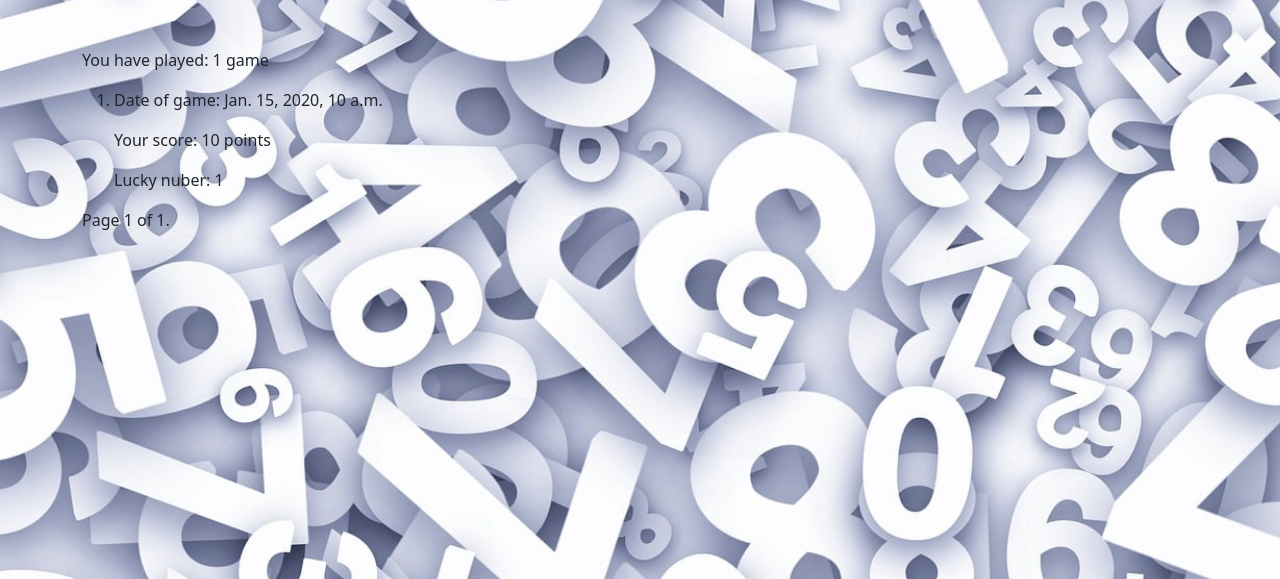
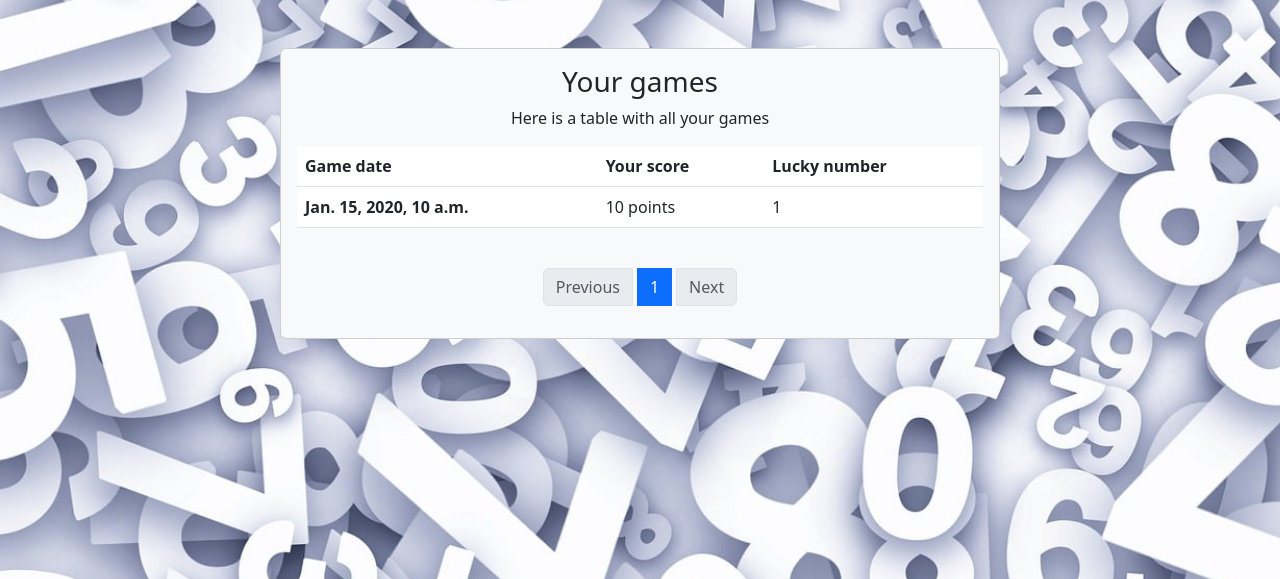
Before and after one commit to Kowal1996/Digit_Dash, a Django app: page /lottoGames/userGames/ in a window 1280 px wide. Shown: the part 106-685 px from the top of the page. Run offline with Django 4.2, Linux system fonts and the light colour scheme; a user stored in the database is signed in; tables that the repository leaves empty hold one stand-in row (values such as "Sample post").

Commit message:
added usergames css

```diff
--- a/lottoGames/templates/leaderboard.html
+++ b/lottoGames/templates/leaderboard.html
@@ -7,7 +7,7 @@
             <div class="card bg-light">
                 <div class="card-body">
                     <h3 class="mb-2 centered-text">Leaderboards</h3>
-                    <p>Bellow you can see current best players in our game</p>
+                    <p class="text-center">Bellow you can see current best players in our game</p>
                     <table class="table">
                         <thead>
                             <tr>
--- a/lottoGames/templates/userGames.html
+++ b/lottoGames/templates/userGames.html
@@ -2,15 +2,51 @@
 
 
 {% block content %}
-    <p>You have played: {{numOfGames}} game{{numOfGames|pluralize}}</p>
-    <ol start = "{{start_index}}">
-        {% for game in games_on_page %}
-            <li>
-                <p>Date of game: {{game.gameDate}}</p>
-                <p>Your score: {{game.user_score}} point{{game.user_score|pluralize}}</p>
-                <p>Lucky nuber: {{game.luckyNumber}}</p>
-            </li>
-        {% endfor %}
-    </ol>
-    {% include "pagination.html" with page=games_on_page %}
+<div class="container mt-5">
+    <div class="row">
+        <div class="col-md-8 offset-md-2">
+            <div class="card bg-light">
+                <div class="card-body">
+                    <h3 class="mb-2 centered-text">Your games</h3>
+                    <p class="text-center">Here is a table with all your games</p>
+                    <table class="table">
+                        <thead>
+                            <tr>
+                                <th scope="col"> Game date</th>
+                                <th scope="col">Your score</th>
+                                <th scope="col">Lucky number</th>
+                            </tr>
+                        </thead>
+                        <tbody>
+                            {% for record in games_on_page %}
+                                <tr>
+                                    <th scope="row">{{record.gameDate}}</th>
+                                    <td>{{ record.user_score }} point{{record.user_score|pluralize}}</td>
+                                    <td>{{ record.luckyNumber }}</td>
+                                </tr>
+                            {% endfor %}
+                        </tbody>
+                    </table>
+                    <div class="pagination justify-content-center">
+                        <ul class="pagination">
+                            <li class="page-item {% if not games_on_page.has_previous %} disabled {% endif %}">
+                                <a class="page-link" href="{% if games_on_page.has_previous %}?page={{ games_on_page.previous_page_number }}{% endif %}">Previous</a>
+                            </li>
+                            {% for page_num in games_on_page.paginator.page_range %}
+                                {% if games_on_page.number == page_num or games_on_page.number|add:-1 == page_num or games_on_page.number|add:1 == page_num %}
+                                    <li class="page-item {% if games_on_page.number == page_num %} active {% endif %}">
+                                        <a class="page-link" href="?page={{ page_num }}">{{ page_num }}</a>
+                                    </li>
+                                {% endif %}
+                            {% endfor %}
+                            <li class="page-item {% if not games_on_page.has_next %} disabled {% endif %}">
+                                <a class="page-link" href="{% if games_on_page.has_next %}?page={{ games_on_page.next_page_number }}{% endif %}">Next</a>
+                            </li>
+                        </ul>
+                    </div>
+                </div>
+            </div>
+        </div>
+    </div>
+</div>
 {% endblock content %}
```
